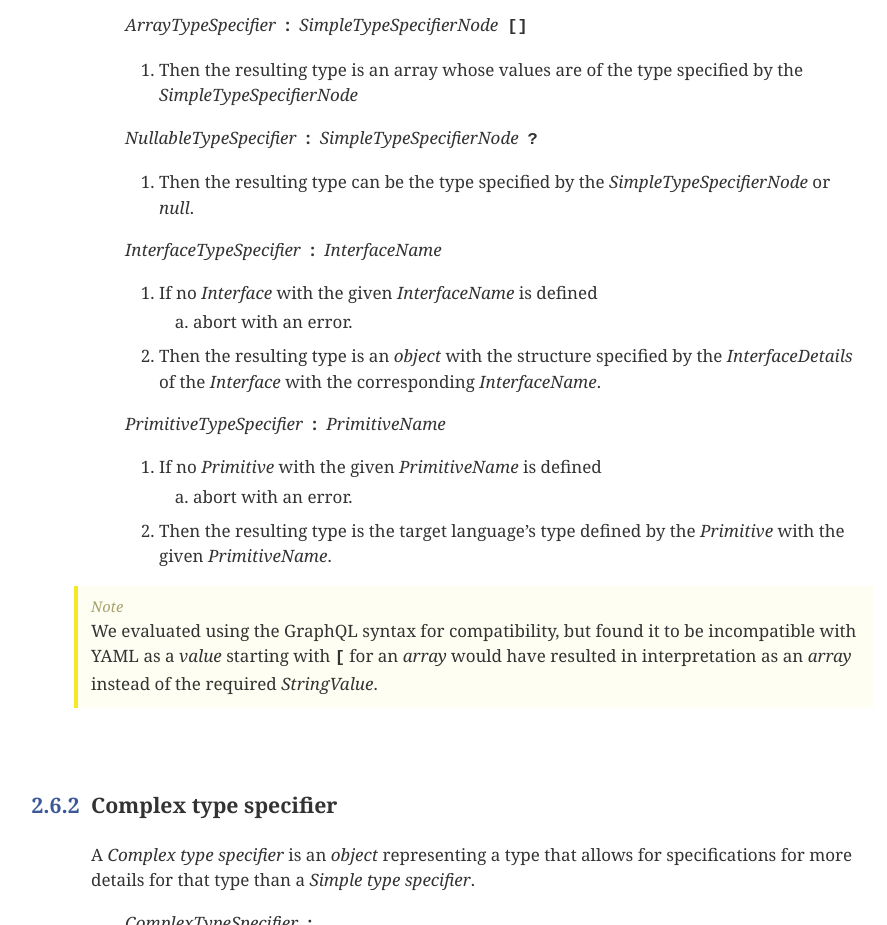
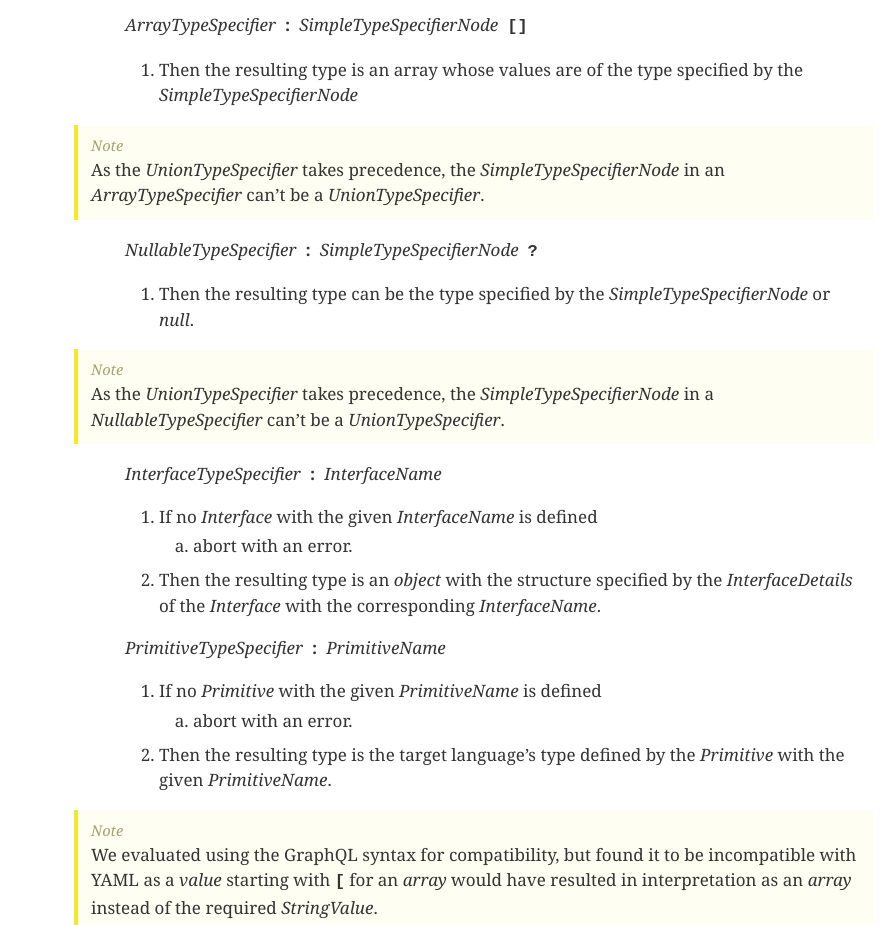
Before and after one commit to wuespace/telestion-message-type-dsl-specs, a plain HTML site: page index.html in a window 1280 px wide. Shown: the part 9960-10885 px from the top of the page, without its empty margins (31-918 px from the left). Drawn offline with Linux system fonts and the light colour scheme.

Commit message:
Deploying to gh-pages from @ wuespace/telestion-message-type-dsl-specs@5a0dbfcbac72738ba07e6abd67c5dadecf021923 🚀

```diff
--- a/index.html
+++ b/index.html
@@ -380,12 +380,18 @@ When parsing a <span class="spec-nt"><a href="#SimpleTypeSpecifierNode" data-nam
 <li>Then the resulting type is an array whose values are of the type specified by the <span class="spec-nt"><a href="#SimpleTypeSpecifierNode" data-name="SimpleTypeSpecifierNode">SimpleTypeSpecifierNode</a></span></li>
 </ol>
 </div>
+<div id="note-4c75b" class="spec-note">
+<a href="#note-4c75b">Note</a>
+As the <span class="spec-nt"><a href="#UnionTypeSpecifier" data-name="UnionTypeSpecifier">UnionTypeSpecifier</a></span> takes precedence, the <span class="spec-nt"><a href="#SimpleTypeSpecifierNode" data-name="SimpleTypeSpecifierNode">SimpleTypeSpecifierNode</a></span> in an <span class="spec-nt"><a href="#ArrayTypeSpecifier" data-name="ArrayTypeSpecifier">ArrayTypeSpecifier</a></span> can&rsquo;t be a <span class="spec-nt"><a href="#UnionTypeSpecifier" data-name="UnionTypeSpecifier">UnionTypeSpecifier</a></span>.</div>
 <div class="spec-semantic" id="NullableTypeSpecifier">
 <span class="spec-nt"><a href="#NullableTypeSpecifier" data-name="NullableTypeSpecifier">NullableTypeSpecifier</a></span><div class="spec-rhs"><span class="spec-nt"><a href="#SimpleTypeSpecifierNode" data-name="SimpleTypeSpecifierNode">SimpleTypeSpecifierNode</a></span><span class="spec-t">?</span></div>
 <ol>
 <li>Then the resulting type can be the type specified by the <span class="spec-nt"><a href="#SimpleTypeSpecifierNode" data-name="SimpleTypeSpecifierNode">SimpleTypeSpecifierNode</a></span> or <span class="spec-ref"><a href="#null" data-name="null">null</a></span>.</li>
 </ol>
 </div>
+<div id="note-75130" class="spec-note">
+<a href="#note-75130">Note</a>
+As the <span class="spec-nt"><a href="#UnionTypeSpecifier" data-name="UnionTypeSpecifier">UnionTypeSpecifier</a></span> takes precedence, the <span class="spec-nt"><a href="#SimpleTypeSpecifierNode" data-name="SimpleTypeSpecifierNode">SimpleTypeSpecifierNode</a></span> in a <span class="spec-nt"><a href="#NullableTypeSpecifier" data-name="NullableTypeSpecifier">NullableTypeSpecifier</a></span> can&rsquo;t be a <span class="spec-nt"><a href="#UnionTypeSpecifier" data-name="UnionTypeSpecifier">UnionTypeSpecifier</a></span>.</div>
 <div class="spec-semantic" id="InterfaceTypeSpecifier">
 <span class="spec-nt"><a href="#InterfaceTypeSpecifier" data-name="InterfaceTypeSpecifier">InterfaceTypeSpecifier</a></span><div class="spec-rhs"><span class="spec-nt"><a href="#InterfaceName" data-name="InterfaceName">InterfaceName</a></span></div>
 <ol>
```
